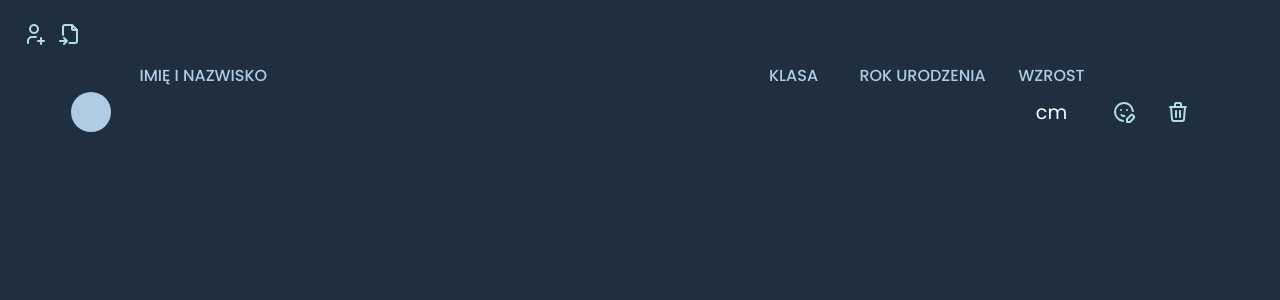
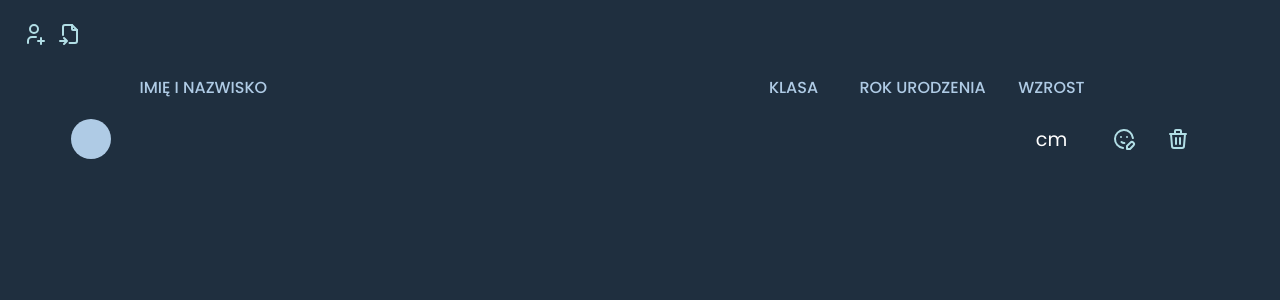
Before and after one commit to TomaszK16/SKS, a PHP site: page /users.php in a window 1280 px wide. Shown: the top 300 px of the page. Run offline with PHP 8.4, Linux system fonts and the light colour scheme; tables that the repository leaves empty or names only in its code hold one stand-in row (values such as "Sample post"); data that the repository does not hold is empty.

Commit message:
Padding changes.

```diff
--- a/styles/style.css
+++ b/styles/style.css
@@ -30,10 +30,14 @@ button > img {
     width: 100%;
 }
 
+button:hover > img {
+    width: 103%;
+}
+
 button:active > img {
     transform: translate(-1px, 1px);
-    width: 102%;
 }
+
 
 body {
     background-color: var(--color-background);
@@ -66,6 +70,9 @@ table {
     margin: auto;
 }
 
+tr {
+    height: 50px;
+}
 
 th {
     font-family: var(--font-header);
@@ -117,7 +124,7 @@ tr > *:nth-of-type(7)
     justify-content: center;
     align-items: center;
 
-    font-size: 120%;
+    font-size: 110%;
 }
 
 
--- a/users.php
+++ b/users.php
@@ -33,7 +33,6 @@
                 <th>WZROST</th>
             </tr>
             <?php require 'scripts/get_rows.php';?>
-
         </table>
     </main>
 
```
